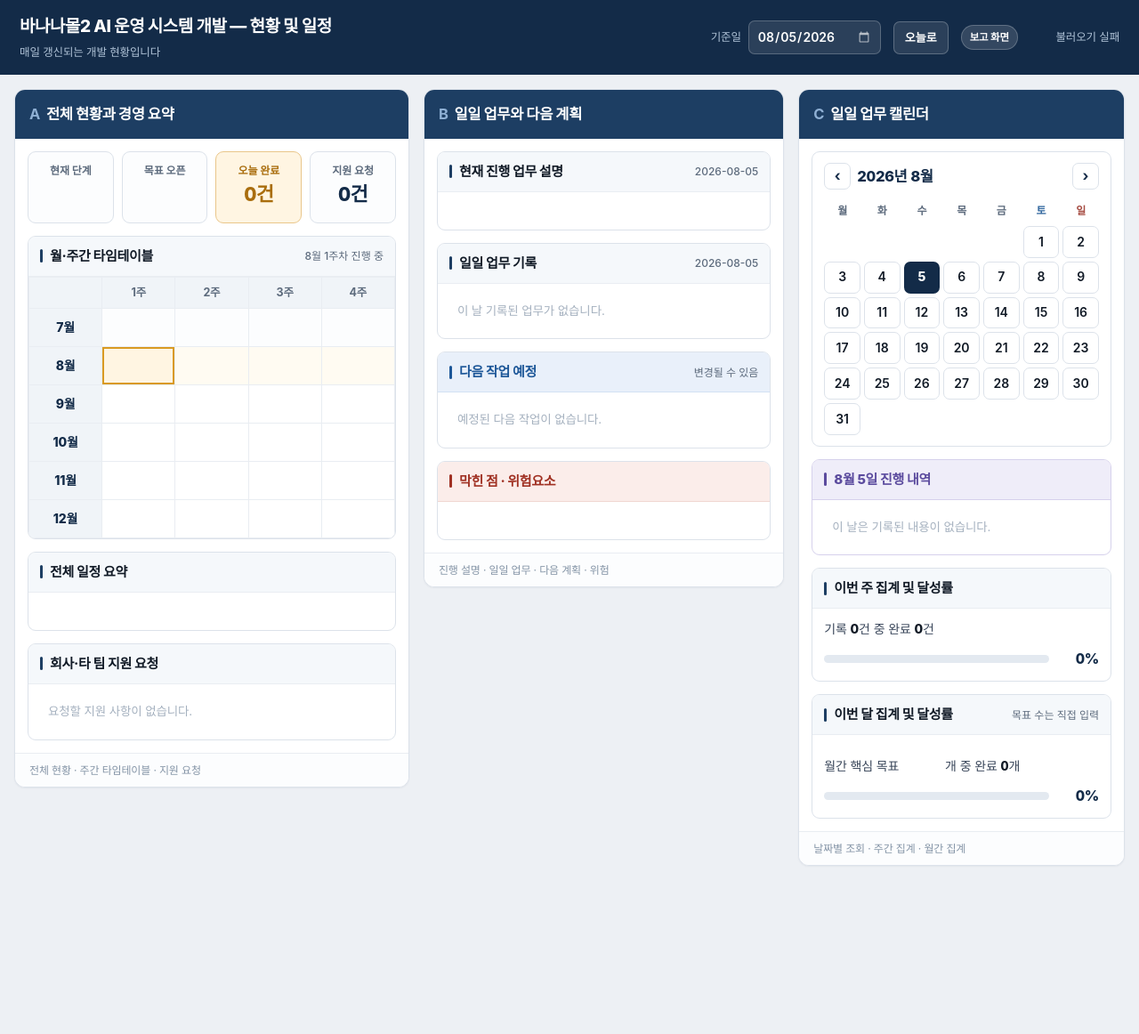
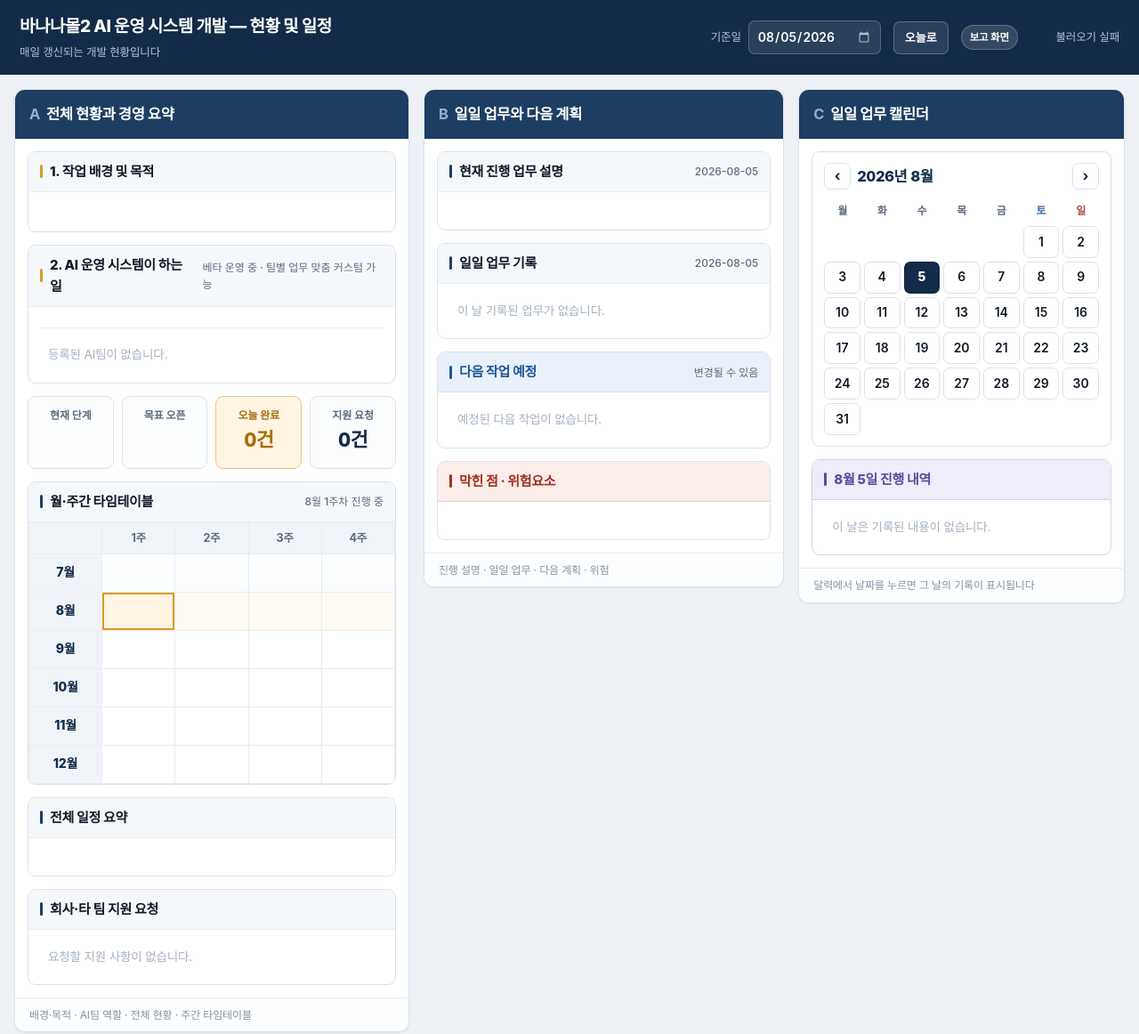
Before and after one commit to papa6229-beep/dailywork, a website: page index.html in a window 1280 px wide. Shown: the whole page at 89% size. Before the commit the page ends 989 px from the top, so only its background shows below. Drawn offline with Linux system fonts and the light colour scheme; no server answers; a web font is replaced by a local one.

Commit message:
Add files via upload

```diff
--- a/index.html
+++ b/index.html
@@ -88,6 +88,26 @@
   .d.plain{padding-left:0} .d.plain::before{display:none}
   .t + .t{margin-top:12px}
   .d + .t{margin-top:14px}
+
+  /* ══ 배경·목적 / AI팀 ══ */
+  .block.intro > h3::before{background:var(--amber-strong)}
+  .intro .blockbody{padding:13px}
+  #f_aiintro .disp{padding:0 0 10px 0;border:none}
+  #f_aiintro .disp:hover{background:transparent}
+  #f_aiintro .t{font-size:14px;font-weight:600;color:var(--ink-2);letter-spacing:-.01em}
+  .teams{display:flex;flex-direction:column;gap:7px;border-top:1px solid var(--line-soft);padding-top:11px}
+  .team{display:flex;gap:9px;align-items:flex-start}
+  .team .nm{flex:0 0 128px;font-size:13px;font-weight:800;text-align:center;padding:9px 6px;border-radius:7px;border:1px solid var(--line);line-height:1.4}
+  .team .nm:focus{box-shadow:0 0 0 3px rgba(29,87,152,.13)}
+  .team .wk{flex:1;min-width:0}
+  .team .wk .t{font-size:13.5px;font-weight:600;color:var(--ink-2)}
+  .team .wk .d{font-size:13.5px}
+  .team.c0 .nm{background:#FDF3E3;border-color:#EBD5A6;color:#8A5A0C}
+  .team.c1 .nm{background:#E9F0FA;border-color:#BFD6EE;color:#1D5798}
+  .team.c2 .nm{background:#E5F3EB;border-color:#B2DAC2;color:#186A41}
+  .team.c3 .nm{background:#EFEDF9;border-color:#D0CAEC;color:#5B4B9E}
+  .team.c4 .nm{background:#FBEDEA;border-color:#E7BEB7;color:#A03123}
+  .team.c5 .nm{background:#FBF6DC;border-color:#E3D793;color:#7A6510}
 
   /* ══ 지표 ══ */
   .stats{display:grid;grid-template-columns:repeat(4,1fr);gap:9px}
@@ -195,6 +215,20 @@
   <section class="col">
     <h2><em>A</em>전체 현황과 경영 요약</h2>
     <div class="colbody">
+      <div class="block intro">
+        <h3>1. 작업 배경 및 목적</h3>
+        <div class="blockbody"><div id="f_purpose"></div></div>
+      </div>
+
+      <div class="block intro">
+        <h3>2. AI 운영 시스템이 하는 일 <span class="hint">베타 운영 중 · 팀별 업무 맞춤 커스텀 가능</span></h3>
+        <div class="blockbody">
+          <div id="f_aiintro"></div>
+          <div class="teams" id="teamRows"></div>
+          <button class="add" id="addTeam">+ AI팀 추가</button>
+        </div>
+      </div>
+
       <div class="stats">
         <div class="stat"><div class="k">현재 단계</div><textarea class="field" id="f_stage" rows="1" placeholder="입력"></textarea></div>
         <div class="stat"><div class="k">목표 오픈</div><textarea class="field" id="f_open" rows="1" placeholder="입력"></textarea></div>
@@ -216,7 +250,7 @@
         <div class="blockbody"><div class="rows" id="supportRows"></div><button class="add" data-add="support">+ 요청 추가</button></div>
       </div>
     </div>
-    <div class="colfoot">전체 현황 · 주간 타임테이블 · 지원 요청</div>
+    <div class="colfoot">배경·목적 · AI팀 역할 · 전체 현황 · 주간 타임테이블</div>
   </section>
 
   <!-- ══════ B ══════ -->
@@ -261,26 +295,8 @@
         <div class="blockbody"><div id="recap"></div></div>
       </div>
 
-      <div class="block">
-        <h3>이번 주 집계 및 달성률</h3>
-        <div class="blockbody">
-          <div class="cnt" id="wkCnt">기록 <b>0</b>건 중 완료 <b>0</b>건</div>
-          <div class="gauge"><div class="bar"><i id="wkBar" style="width:0%"></i></div><div class="pct num" id="wkPct">0%</div></div>
-        </div>
-      </div>
-
-      <div class="block">
-        <h3>이번 달 집계 및 달성률 <span class="hint">목표 수는 직접 입력</span></h3>
-        <div class="blockbody">
-          <div class="cnt">월간 핵심 목표
-            <b><textarea class="field num" id="f_goal" rows="1" style="display:inline-block;width:48px;text-align:center;padding:2px 4px;font-weight:800"></textarea></b>개 중
-            완료 <b class="num" id="moDone">0</b>개
-          </div>
-          <div class="gauge"><div class="bar"><i id="moBar" style="width:0%"></i></div><div class="pct num" id="moPct">0%</div></div>
-        </div>
-      </div>
     </div>
-    <div class="colfoot">날짜별 조회 · 주간 집계 · 월간 집계</div>
+    <div class="colfoot">달력에서 날짜를 누르면 그 날의 기록이 표시됩니다</div>
   </section>
 
 </div></div>
@@ -290,7 +306,7 @@ var EDIT = new URLSearchParams(location.search).get("edit") === "1";
 var VIEW = !EDIT;
 
 const MONTHS=[7,8,9,10,11,12];
-const blankPlan=()=>({stage:"",open:"",summary:"",tt:{},support:[],goals:{}});
+const blankPlan=()=>({stage:"",open:"",summary:"",tt:{},support:[],goals:{},purpose:"",aiIntro:"",aiTeams:[]});
 const blankDay =()=>({plan:[],done:[],note:"",next:[],risk:""});
 let PLAN=blankPlan(), MONTHDATA={}, UPDATED=null;
 let sel=todayStr(), calCursor=sel.slice(0,7);
@@ -494,6 +510,40 @@ document.querySelectorAll("[data-add]").forEach(b=>{
   };
 });
 
+/* ═══ AI 운영 시스템이 하는 일 ═══ */
+function renderTeams(){
+  const box=document.getElementById("teamRows"); box.innerHTML="";
+  PLAN.aiTeams = PLAN.aiTeams || [];
+  const arr=PLAN.aiTeams;
+  if(!arr.length){
+    const e=document.createElement("div"); e.className="empty";
+    e.textContent = EDIT ? "아래에서 AI팀을 추가하세요." : "등록된 AI팀이 없습니다.";
+    box.appendChild(e); return;
+  }
+  arr.forEach((it,i)=>{
+    const row=document.createElement("div"); row.className="team c"+(i%6);
+    const nm=document.createElement("textarea");
+    nm.className="field nm"; nm.rows=1; nm.placeholder=VIEW?"":"팀 이름";
+    row.appendChild(nm);
+    const host=document.createElement("div"); row.appendChild(host);
+    bindField(nm,()=>it.name,v=>{it.name=v;});
+    buildRich(host,{cls:"wk",ph:"이 팀이 맡는 일",get:()=>it.work,set:v=>{it.work=v;}});
+    const del=document.createElement("button");
+    del.className="del"; del.textContent="×"; del.title="이 팀 삭제";
+    del.onclick=()=>{arr.splice(i,1);queueSave();renderTeams();};
+    row.appendChild(del);
+    box.appendChild(row);
+  });
+  scheduleGrow();
+}
+document.getElementById("addTeam").onclick=()=>{
+  PLAN.aiTeams = PLAN.aiTeams || [];
+  PLAN.aiTeams.push({name:"",work:""});
+  queueSave(); renderTeams();
+  const last=document.getElementById("teamRows").querySelector(".team:last-child .nm");
+  if(last) last.focus();
+};
+
 /* ═══ 달력 ═══ */
 function buildCal(){
   const[y,m]=calCursor.split("-").map(Number);
@@ -570,33 +620,10 @@ function renderRecap(){
 }
 
 /* ═══ 집계 ═══ */
-function weekRange(ds){
-  const d=parse(ds),off=(d.getDay()+6)%7,mon=new Date(d);
-  mon.setDate(d.getDate()-off);
-  return Array.from({length:7},(_,i)=>{const x=new Date(mon);x.setDate(mon.getDate()+i);return ymd(x);});
-}
 function recalc(){
   const D=day(sel);
   document.getElementById("v_today").textContent=D.done.filter(x=>x.text&&x.state==="완료").length+"건";
   document.getElementById("v_support").textContent=PLAN.support.filter(x=>x.text&&x.state!=="완료").length+"건";
-
-  let tot=0,fin=0;
-  weekRange(sel).forEach(ds=>{
-    const r=peek(ds); if(!r) return;
-    (r.done||[]).forEach(x=>{ if(!x.text) return; tot++; if(x.state==="완료") fin++; });
-  });
-  const wp=tot?Math.round(fin/tot*100):0;
-  document.getElementById("wkCnt").innerHTML="기록 <b>"+tot+"</b>건 중 완료 <b>"+fin+"</b>건";
-  document.getElementById("wkBar").style.width=wp+"%";
-  document.getElementById("wkPct").textContent=wp+"%";
-
-  const mk=mkey(sel), goal=parseInt(PLAN.goals[mk]||"",10), mdays=MONTHDATA[mk]||{};
-  let mdone=0;
-  Object.keys(mdays).forEach(ds=>(mdays[ds].done||[]).forEach(x=>{if(x.text&&x.state==="완료")mdone++;}));
-  document.getElementById("moDone").textContent=mdone;
-  const mp=goal>0?Math.round(Math.min(mdone/goal,1)*100):0;
-  document.getElementById("moBar").style.width=mp+"%";
-  document.getElementById("moPct").textContent=mp+"%";
 }
 
 /* ═══ 렌더 ═══ */
@@ -617,8 +644,16 @@ function renderDay(){
 function redrawAll(){
   bindField(document.getElementById("f_stage"),()=>PLAN.stage,v=>{PLAN.stage=v;});
   bindField(document.getElementById("f_open"), ()=>PLAN.open, v=>{PLAN.open=v;});
-  bindField(document.getElementById("f_goal"), ()=>PLAN.goals[mkey(sel)],v=>{PLAN.goals[mkey(sel)]=v;recalc();});
-  buildRich(document.getElementById("f_summary"),{ph:"예: 7월 기반 구축 → 8월 실전 검증 → 12월 정식 오픈",get:()=>PLAN.summary,set:v=>{PLAN.summary=v;}});
+  buildRich(document.getElementById("f_purpose"),{
+    ph:"왜 만드는가 / 도입하는 이유 / 더 큰 그림 — 제목 줄을 적고 세부 내용은 - 로 시작하세요.",
+    get:()=>PLAN.purpose,set:v=>{PLAN.purpose=v;}});
+  buildRich(document.getElementById("f_aiintro"),{
+    ph:"이 시스템이 무엇을 하는지 한두 줄로 적습니다.",
+    get:()=>PLAN.aiIntro,set:v=>{PLAN.aiIntro=v;}});
+  buildRich(document.getElementById("f_summary"),{
+    ph:"예: 7월 기반 구축 → 8월 실전 검증 → 12월 정식 오픈",
+    get:()=>PLAN.summary,set:v=>{PLAN.summary=v;}});
+  renderTeams();
   buildTT(); renderDay(); renderRows("support"); buildCal(); recalc(); renderRecap();
   scheduleGrow();
 }
```
